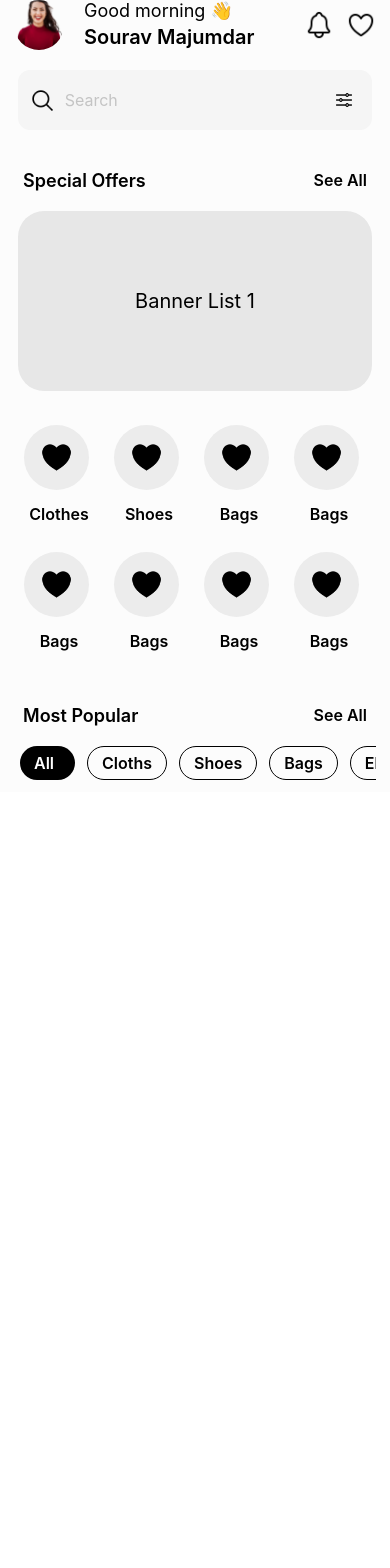
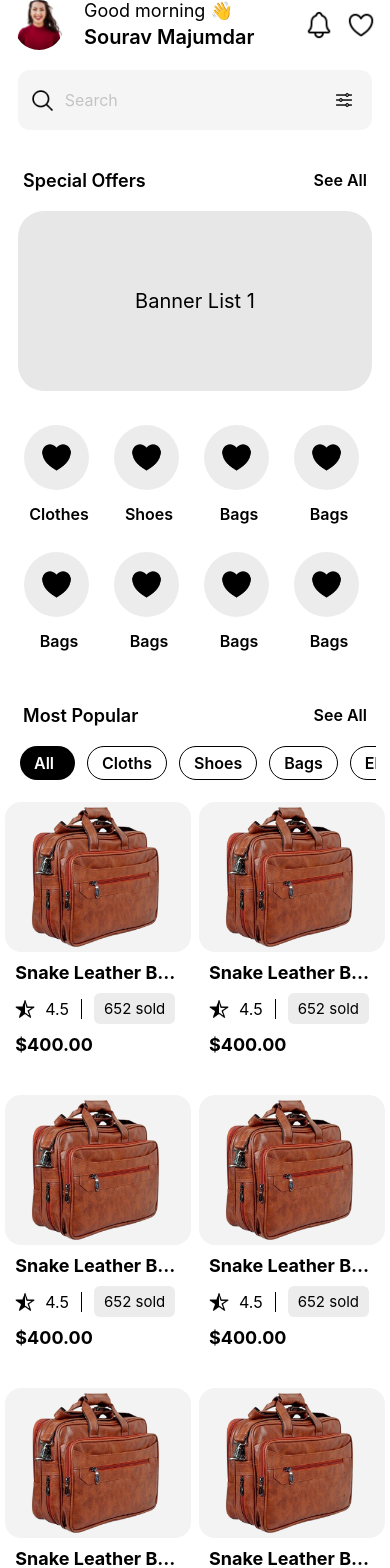
Before and after one commit to souravdev-eng/evira-ecom, a React Native app in the folder app/: screen / in a window 390 px wide. Shown: the top 1568 px of the page. Before the commit the page ends 844 px from the top, so only its background shows below. Built offline with nearby package versions, Linux system fonts and the light colour scheme.

Commit message:
Adding product cards

```diff
--- /dev/null
+++ b/app/src/molecules/ProductCard/ProductCard.styles.tsx
@@ -0,0 +1,52 @@
+import {StyleSheet, Dimensions} from 'react-native';
+
+const WIDTH = Dimensions.get('window').width;
+
+const styles = StyleSheet.create({
+  container: {
+    height: 265,
+    width: WIDTH / 2.1,
+    borderRadius: 16,
+    backgroundColor: '#fff',
+    marginVertical: 10,
+  },
+  imageContainer: {
+    height: 150,
+    width: '100%',
+    borderRadius: 16,
+    overflow: 'hidden',
+    objectFit: 'cover',
+    alignSelf: 'center',
+  },
+  image: {
+    backgroundColor: '#F3F3F3',
+    height: '100%',
+    width: '100%',
+    resizeMode: 'contain',
+  },
+  productDetails: {
+    paddingHorizontal: 10,
+    paddingBottom: 20,
+    marginTop: 10,
+  },
+  title: {
+    color: 'black',
+    fontSize: 18,
+    fontWeight: 'bold',
+  },
+  divider: {
+    borderEndWidth: 1,
+    borderEndColor: '#000',
+    height: 20,
+    alignSelf: 'center',
+  },
+  soldContainer: {
+    backgroundColor: '#ECECEC',
+    paddingHorizontal: 10,
+    paddingVertical: 6,
+    borderRadius: 6,
+  },
+  soldText: {color: '#000', fontSize: 15},
+});
+
+export default styles;
--- /dev/null
+++ b/app/src/molecules/ProductCard/ProductCard.tsx
@@ -0,0 +1,48 @@
+import React from 'react';
+import {View, Text, Image, TouchableOpacity} from 'react-native';
+import styles from './ProductCard.styles';
+
+interface ProductCardProps {
+  title: string;
+  productImage: string;
+  sold: number;
+  rating: number;
+  price: number;
+  onPress: () => void;
+}
+
+const ProductCard = () => {
+  return (
+    <TouchableOpacity style={styles.container} activeOpacity={0.9}>
+      <View style={styles.imageContainer}>
+        <Image
+          source={require('../../assets/images/lather-bag.png')}
+          style={styles.image}
+        />
+      </View>
+      <View style={styles.productDetails}>
+        <Text style={styles.title} numberOfLines={1}>
+          Snake Leather Bag Snake Leather Bag
+        </Text>
+        <View style={{flexDirection: 'row', gap: 12, marginVertical: 10}}>
+          {/* Ratting */}
+          <View style={{flexDirection: 'row', alignItems: 'center', gap: 10}}>
+            <Image
+              source={require('../../assets/icons/star-half-outline.png')}
+              style={{width: 20, height: 20}}
+            />
+            <Text style={{fontSize: 16}}>4.5</Text>
+          </View>
+          <View style={styles.divider} />
+          {/* Sold */}
+          <View style={styles.soldContainer}>
+            <Text style={styles.soldText}>652 sold</Text>
+          </View>
+        </View>
+        <Text style={styles.title}>$400.00</Text>
+      </View>
+    </TouchableOpacity>
+  );
+};
+
+export default ProductCard;
--- a/app/src/screens/HomeScreen/HomeScreen.styles.tsx
+++ b/app/src/screens/HomeScreen/HomeScreen.styles.tsx
@@ -1,13 +1,23 @@
-import {StyleSheet} from 'react-native';
+import {Dimensions, StyleSheet} from 'react-native';
 
 const styles = StyleSheet.create({
   container: {
     paddingHorizontal: 14,
+    backgroundColor: '#fff',
   },
   viewAllContainer: {
     width: '95%',
     alignSelf: 'center',
   },
+  productContainer: {
+    flexDirection: 'row',
+    flexWrap: 'wrap',
+    width: Dimensions.get('window').width,
+    gap: 8,
+    padding: 0,
+    alignSelf: 'center',
+    justifyContent: 'center',
+  },
 });
 
 export default styles;
--- a/app/src/screens/HomeScreen/HomeScreen.tsx
+++ b/app/src/screens/HomeScreen/HomeScreen.tsx
@@ -1,5 +1,5 @@
 import React, {useState} from 'react';
-import {View, ScrollView, FlatList} from 'react-native';
+import {View, ScrollView, FlatList, Dimensions} from 'react-native';
 
 import styles from './HomeScreen.styles';
 import {CATEGORY_TAG} from '../../assets/data/categoryTag';
@@ -10,6 +10,7 @@ import BannerList from '../../organisms/BannerList/BannerList';
 import FilterCard from '../../molecules/FilterCard/FilterCard';
 import CategoryList from '../../organisms/CategoryList/CategoryList';
 import ViewAll from '../../molecules/ViewAll/ViewAll';
+import ProductCard from '../../molecules/ProductCard/ProductCard';
 
 const HomeScreen = () => {
   const [activeFilter, setActiveFilter] = useState('all');
@@ -58,7 +59,11 @@ const HomeScreen = () => {
           )}
           keyExtractor={(_, idx) => idx.toString()}
         />
-        {/* List of products */}
+        <View style={styles.productContainer}>
+          {[1, 2, 3, 4, 5, 6, 7, 8, 9, 10].map((_, idx) => (
+            <ProductCard key={idx} />
+          ))}
+        </View>
       </View>
     </ScrollView>
   );
```
Also changed, not shown: app/src/assets/images/lather-bag.png (added).
